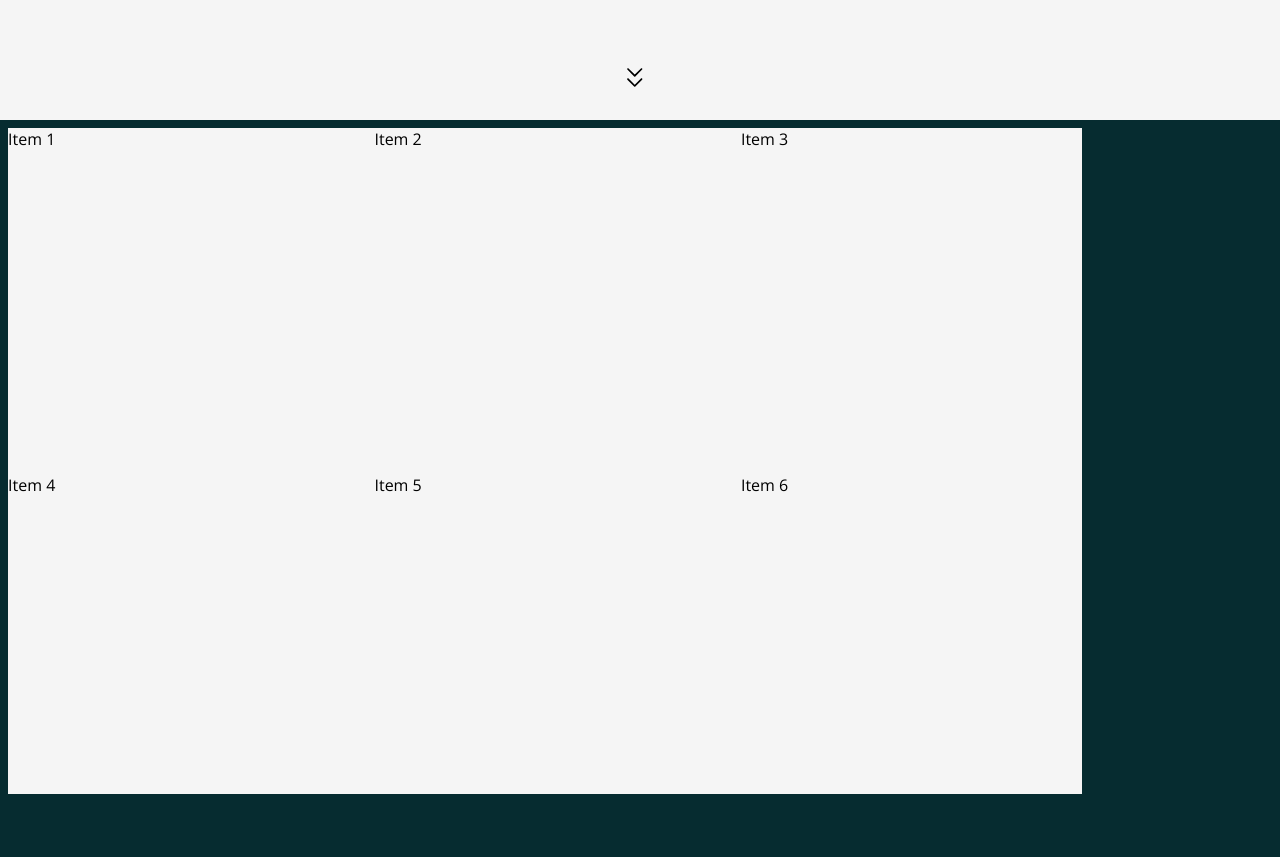
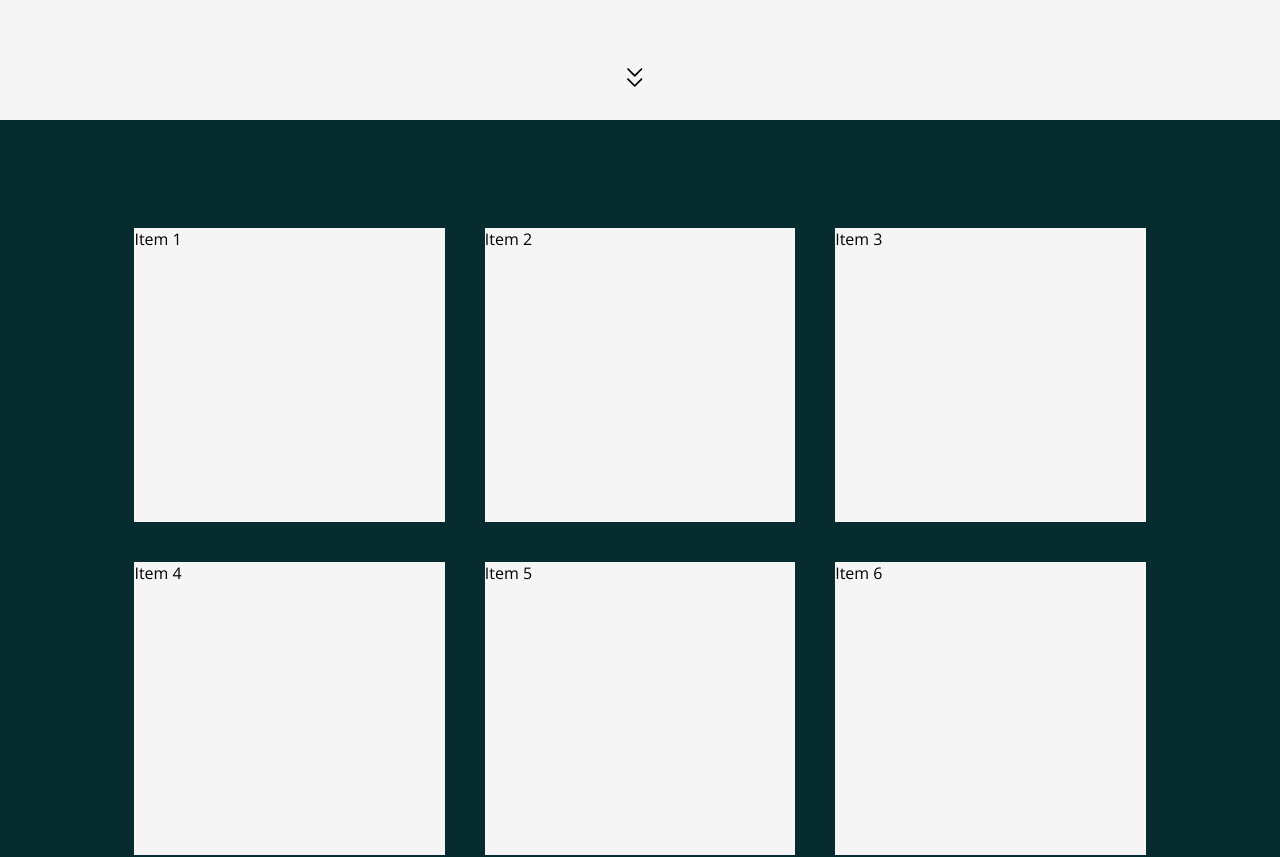
Before and after one commit to Adriantutuianu/personal-website, a React (Create React App) app: page / in a window 1280 px wide. Shown: the part 1480-2337 px from the top of the page. Built offline with nearby package versions, Linux system fonts and the light colour scheme.

Commit message:
Styled projects section

```diff
--- a/src/Sections/projects.scss
+++ b/src/Sections/projects.scss
@@ -4,15 +4,17 @@
     display: grid;
     grid-template-columns: repeat(3, 1fr);
     grid-template-rows: repeat(2, 1fr);
-    gap: 25px 25px;
+    gap: 40px 40px;
 
+    margin: 100px auto 100px;
+    width: 80%;
+    height: 80%;
+  }
+  .item {
     background-color: var(--fourth-color);
-    height: 85%;
-    width: 85%;
-    // grid-template-areas:
-    //   ". . ."
-    //   ". . .";
+    min-height: 200px;
   }
+
   .arrow-scroll {
     color: var(--fourth-color);
   }
```
